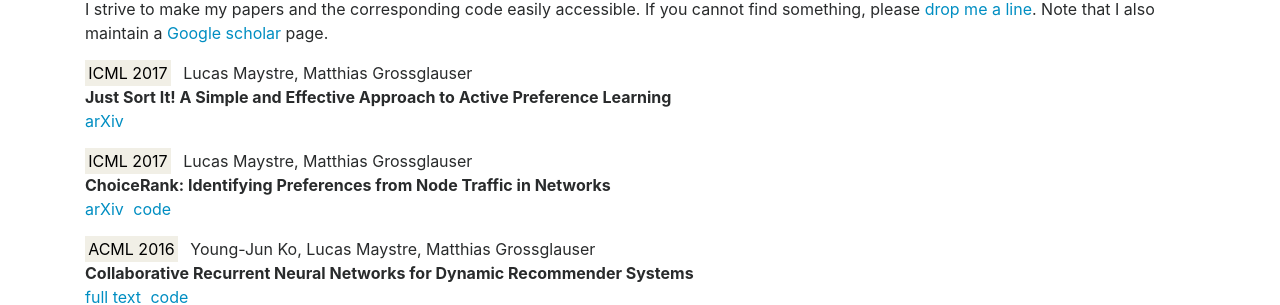
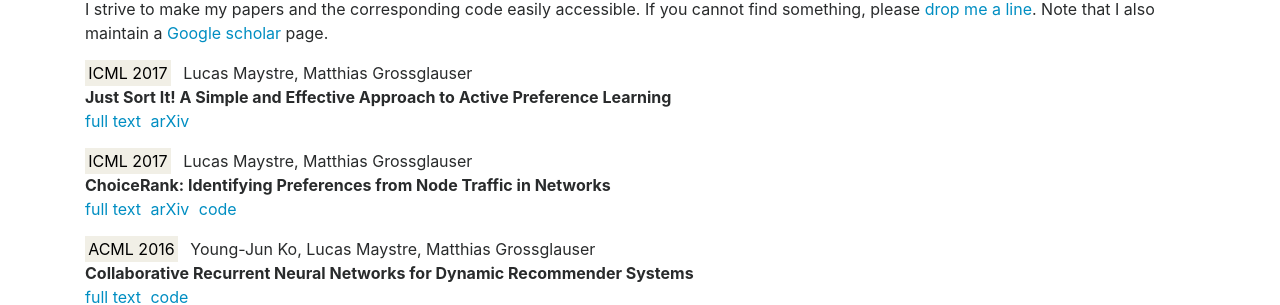
Before and after one commit to lucasmaystre/lum-web, a Jekyll site: the page built from papers.html, in a window 1280 px wide. Shown: the part 213-518 px from the top of the page. Built offline with Jekyll 4.4.1, drawn with Linux system fonts in a browser that asks for light colours.

Commit message:
ICML'17 papers: Added link to the official MLR proceedings.

```diff
--- a/gifgif-data.html
+++ b/gifgif-data.html
@@ -44,6 +44,7 @@ Finally, note that this dataset was used in the following paper:
   <strong>Just Sort It! A Simple and Effective Approach to Active Preference
   Learning</strong><br>
   <ul class="list-inline">
+    <li class="list-inline-item"><a href="http://proceedings.mlr.press/v70/maystre17a.html">full text</a></li>
     <li class="list-inline-item"><a href="https://arxiv.org/abs/1502.05556">arXiv</a></li>
   </ul>
 </div>
--- a/papers.html
+++ b/papers.html
@@ -17,6 +17,7 @@ Note that I also maintain a <a href="https://scholar.google.ch/citations?user=tZ
   <strong>Just Sort It! A Simple and Effective Approach to Active Preference
   Learning</strong><br>
   <ul class="list-inline">
+    <li class="list-inline-item"><a href="http://proceedings.mlr.press/v70/maystre17a.html">full text</a></li>
     <li class="list-inline-item"><a href="https://arxiv.org/abs/1502.05556">arXiv</a></li>
   </ul>
 </div>
@@ -27,6 +28,7 @@ Note that I also maintain a <a href="https://scholar.google.ch/citations?user=tZ
   <strong>ChoiceRank: Identifying Preferences from Node Traffic in
   Networks</strong><br>
   <ul class="list-inline">
+    <li class="list-inline-item"><a href="http://proceedings.mlr.press/v70/maystre17b.html">full text</a></li>
     <li class="list-inline-item"><a href="https://arxiv.org/abs/1610.06525">arXiv</a></li>
     <li class="list-inline-item"><a href="https://github.com/lucasmaystre/choicerank">code</a></li>
   </ul>
```
